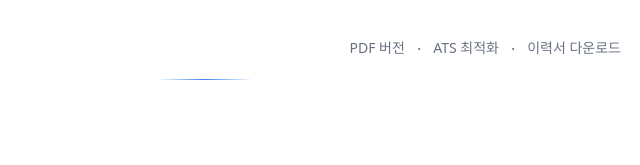
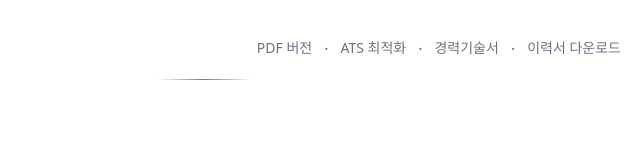
Before and after one commit to kilhyeonjun/resume, an Astro site: page / in a window 1280 px wide. Shown: the part 343-508 px from the top of the page, 435-1075 px from the left. Built offline with nearby package versions, Linux system fonts and the light colour scheme; Astro itself is replaced by a stand-in of ours.

Commit message:
feat: add career description link to top quick actions
Added 경력기술서/Career Detail preview link between ATS and
download in the top quick actions bar, consistent with the
preview-then-download pattern.

Co-Authored-By: Claude Opus 4.6 (1M context) <noreply@anthropic.com>

```diff
--- a/src/components/templates/ResumeTemplate.astro
+++ b/src/components/templates/ResumeTemplate.astro
@@ -59,6 +59,8 @@ const jsonLd = {
       <span aria-hidden="true">·</span>
       <a href={`${basePath}/resume-ats`} class="hover:text-primary-600 dark:hover:text-primary-400">{labels.atsOptimized}</a>
       <span aria-hidden="true">·</span>
+      <a href={`${basePath}/experience-print`} class="hover:text-primary-600 dark:hover:text-primary-400">{lang === 'ko' ? '경력기술서' : 'Career Detail'}</a>
+      <span aria-hidden="true">·</span>
       <a href={`${basePath}/pdf/resume-hr-${lang}.pdf`} download type="application/pdf" class="hover:text-primary-600 dark:hover:text-primary-400">{labels.downloadResume}</a>
     </div>
 
```
